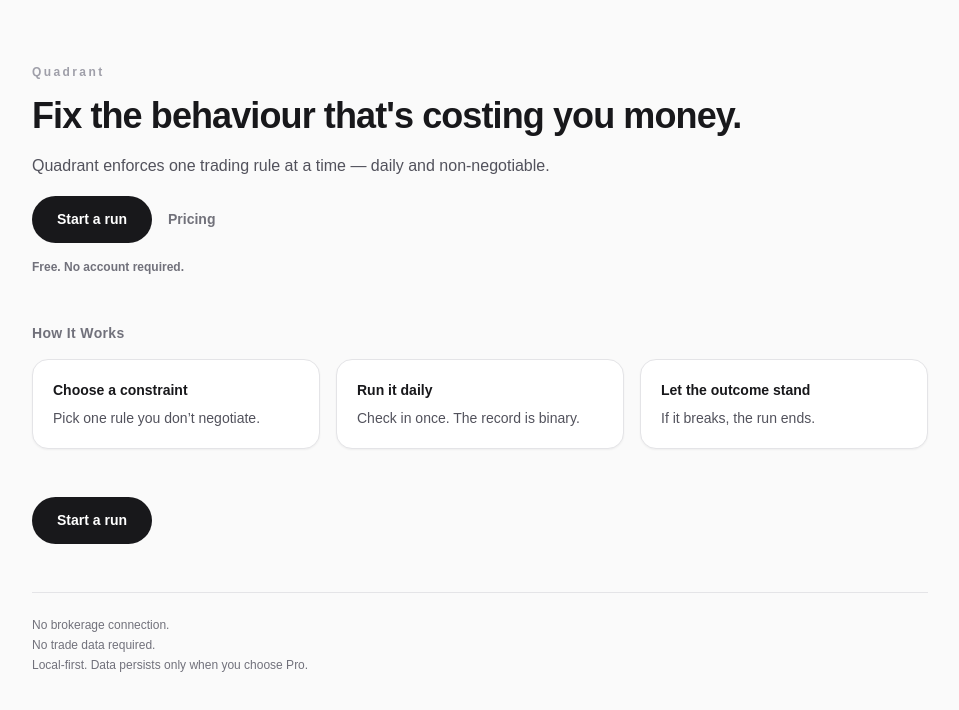
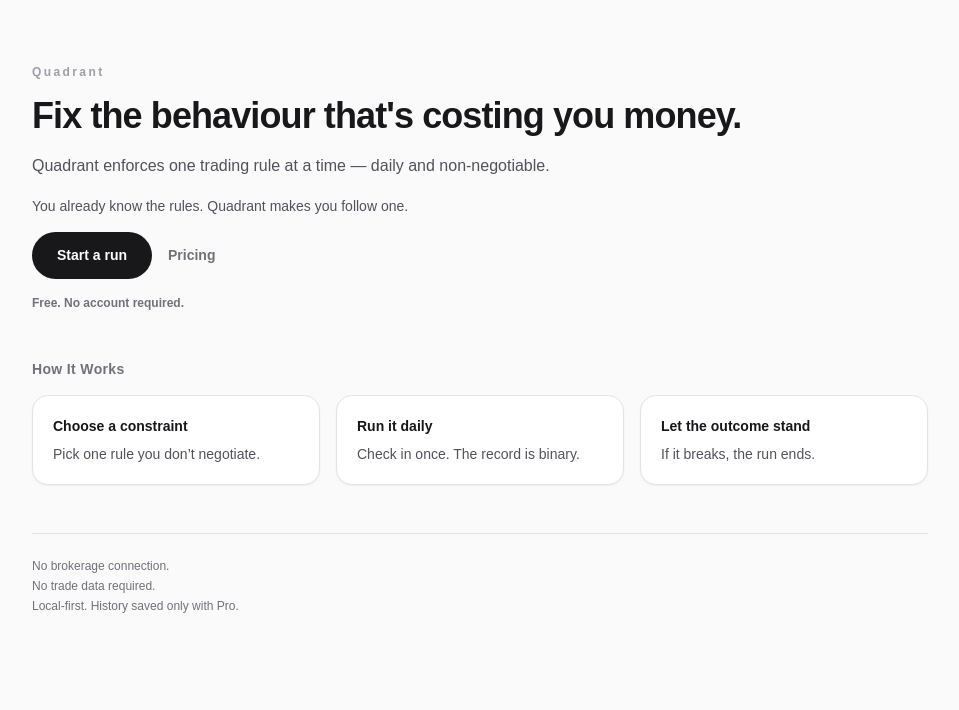
Before and after one commit to bbyjae-django-lab/quadrant, a Next.js app: page / in a window 1280 px wide. Shown: the top 710 px of the page, without its empty margins (160-1119 px from the left). Built offline with nearby package versions, Linux system fonts and the light colour scheme; no server answers.

Commit message:
Codex Prompt — Tighten landing page for clarity and restraint

```diff
--- a/app/page.tsx
+++ b/app/page.tsx
@@ -58,6 +58,9 @@
             Quadrant enforces one trading rule at a time — daily and
             non-negotiable.
           </p>
+          <p className="max-w-2xl text-sm text-zinc-600">
+            You already know the rules. Quadrant makes you follow one.
+          </p>
           <div className="flex flex-wrap items-center gap-4">
             <button
               type="button"
@@ -110,21 +113,12 @@
           </div>
         </section>
 
-        <section className="space-y-3">
-          <button
-            type="button"
-            className="btn btn-primary text-sm"
-            onClick={handleStartRun}
-          >
-            Start a run
-          </button>
-        </section>
       </main>
       <footer className="mx-auto mt-[var(--space-12)] w-full max-w-4xl border-t border-[var(--border-color)] pt-[var(--space-6)] text-xs text-zinc-500">
         <div className="space-y-1">
           <p>No brokerage connection.</p>
           <p>No trade data required.</p>
-          <p>Local-first. Data persists only when you choose Pro.</p>
+          <p>Local-first. History saved only with Pro.</p>
         </div>
       </footer>
     </div>
```
